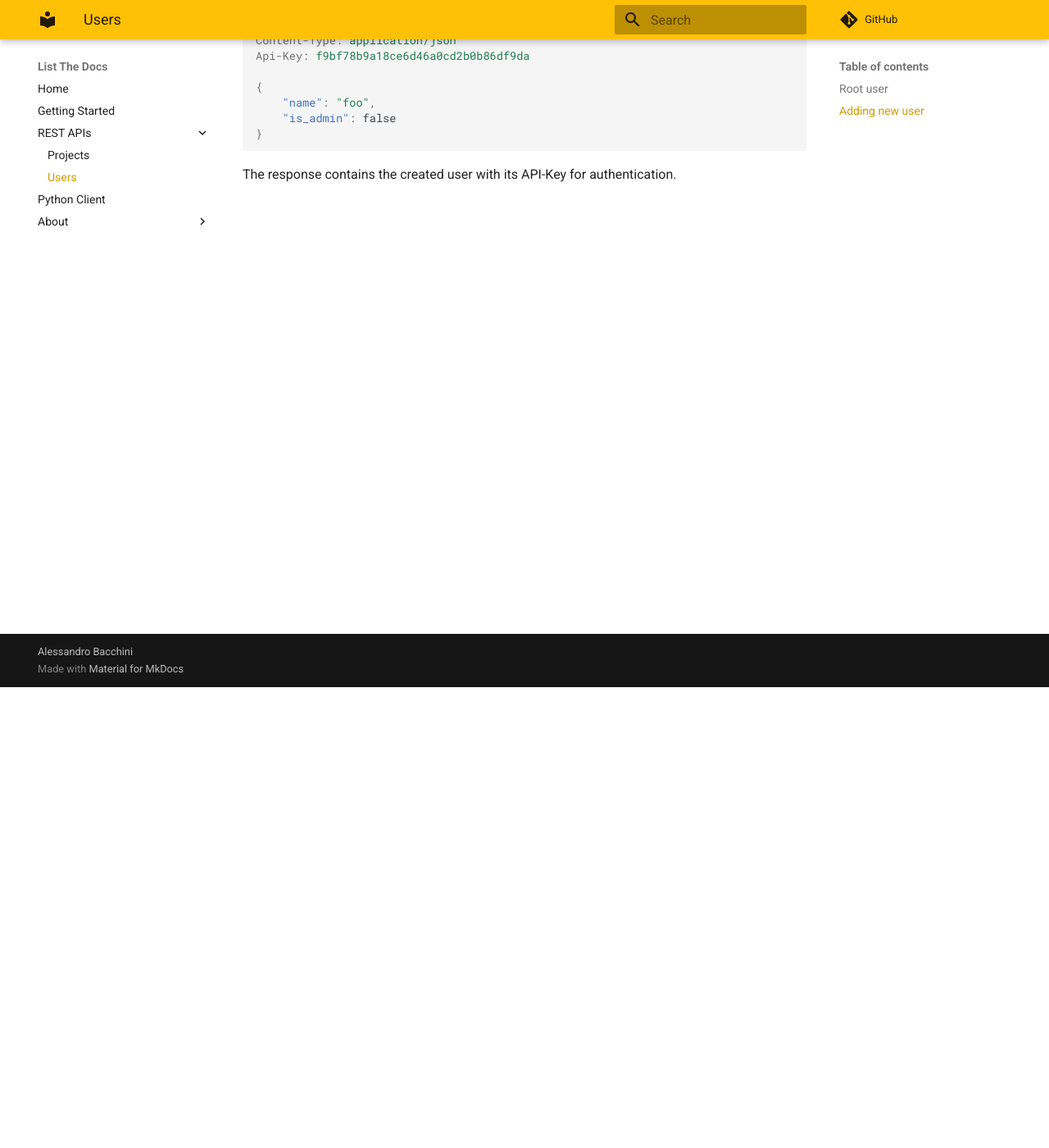
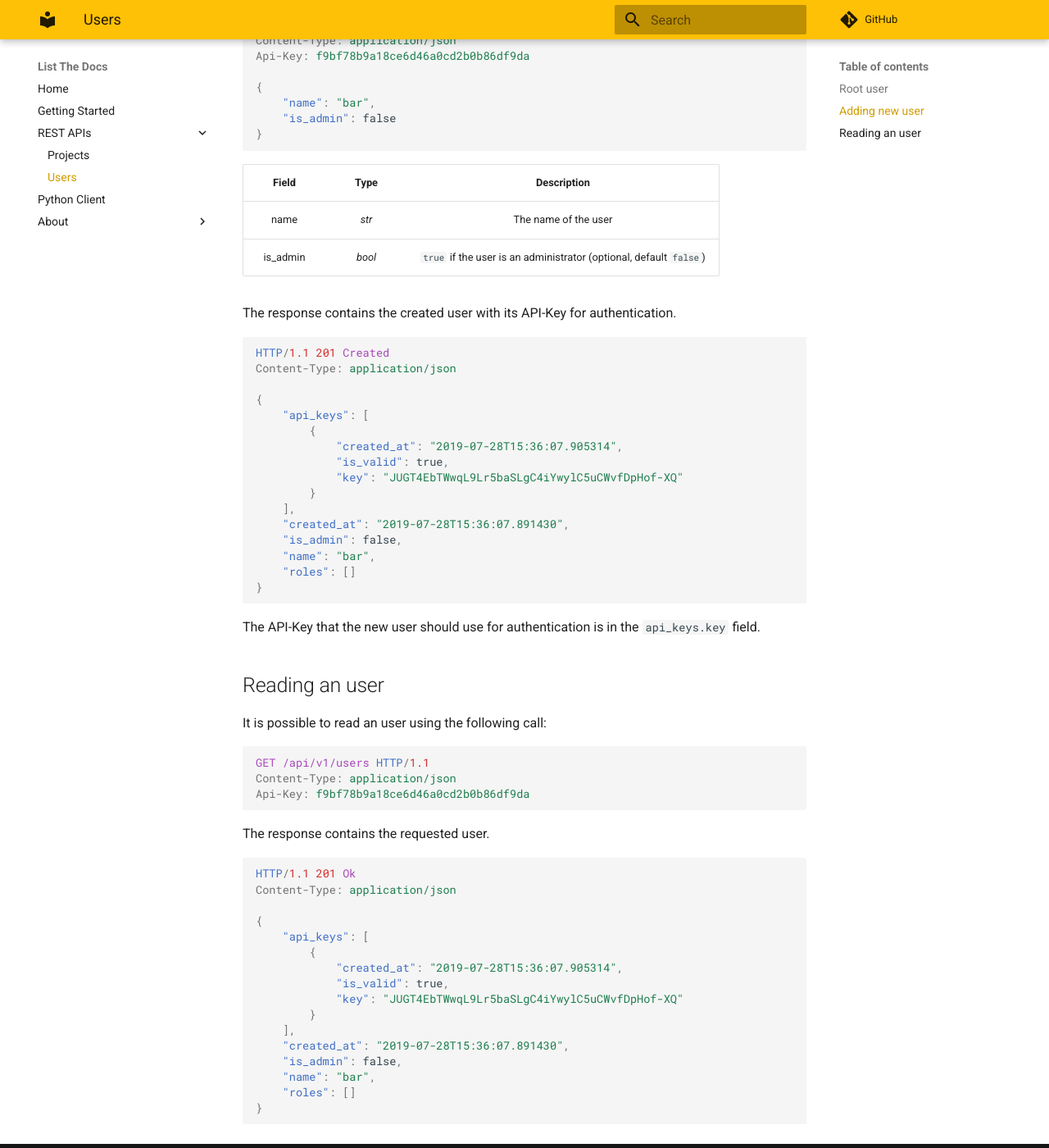
Before and after one commit to allebacco/listthedocs, an MkDocs documentation site: the page built from docs/docs/rest_apis/user.md, in a window 1280 px wide and 1400 px high, scrolled down 562 px. Shown: the whole window at 82% size. Built offline with MkDocs 1.6.1 and Material for MkDocs 9.7.7, drawn with Linux system fonts in a browser that asks for light colours; comment, search, counter and statistics services are not loaded.

Commit message:
WIP on documentation

````diff
--- a/docs/docs/rest_apis/user.md
+++ b/docs/docs/rest_apis/user.md
@@ -22,9 +22,69 @@ Content-Type: application/json
 Api-Key: f9bf78b9a18ce6d46a0cd2b0b86df9da
 
 {
-    "name": "foo",
+    "name": "bar",
     "is_admin": false
 }
 ```
 
+| Field       | Type  | Description |
+|:-----------:|:-----:|:-----------:|
+| name        | *str* | The name of the user |
+| is_admin    | *bool* | `true` if the user is an administrator (optional, default `false`) |
+
 The response contains the created user with its API-Key for authentication.
+
+```http
+HTTP/1.1 201 Created
+Content-Type: application/json
+
+{
+    "api_keys": [
+        {
+            "created_at": "2019-07-28T15:36:07.905314",
+            "is_valid": true,
+            "key": "JUGT4EbTWwqL9Lr5baSLgC4iYwylC5uCWvfDpHof-XQ"
+        }
+    ],
+    "created_at": "2019-07-28T15:36:07.891430",
+    "is_admin": false,
+    "name": "bar",
+    "roles": []
+}
+```
+
+The API-Key that the new user should use for authentication is in the
+`api_keys.key` field.
+
+
+## Reading an user
+
+It is possible to read an user using the following call:
+
+```http
+GET /api/v1/users HTTP/1.1
+Content-Type: application/json
+Api-Key: f9bf78b9a18ce6d46a0cd2b0b86df9da
+```
+
+The response contains the requested user.
+
+
+```http
+HTTP/1.1 201 Ok
+Content-Type: application/json
+
+{
+    "api_keys": [
+        {
+            "created_at": "2019-07-28T15:36:07.905314",
+            "is_valid": true,
+            "key": "JUGT4EbTWwqL9Lr5baSLgC4iYwylC5uCWvfDpHof-XQ"
+        }
+    ],
+    "created_at": "2019-07-28T15:36:07.891430",
+    "is_admin": false,
+    "name": "bar",
+    "roles": []
+}
+```
````
